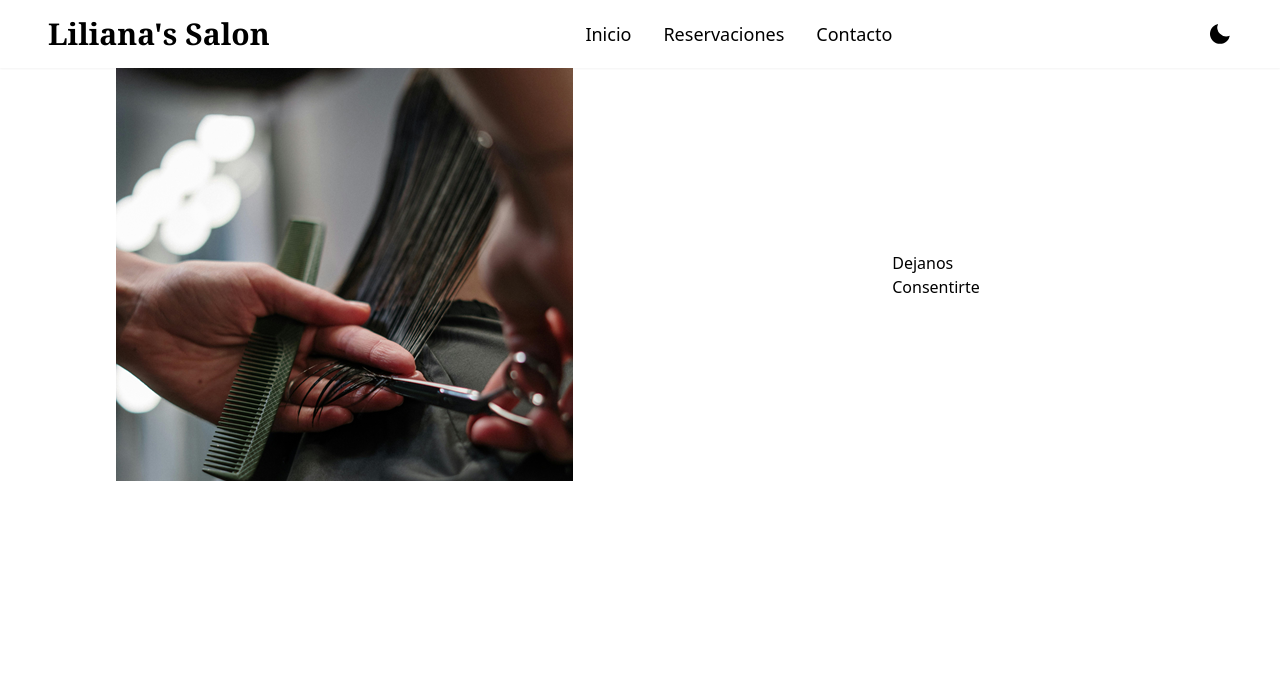
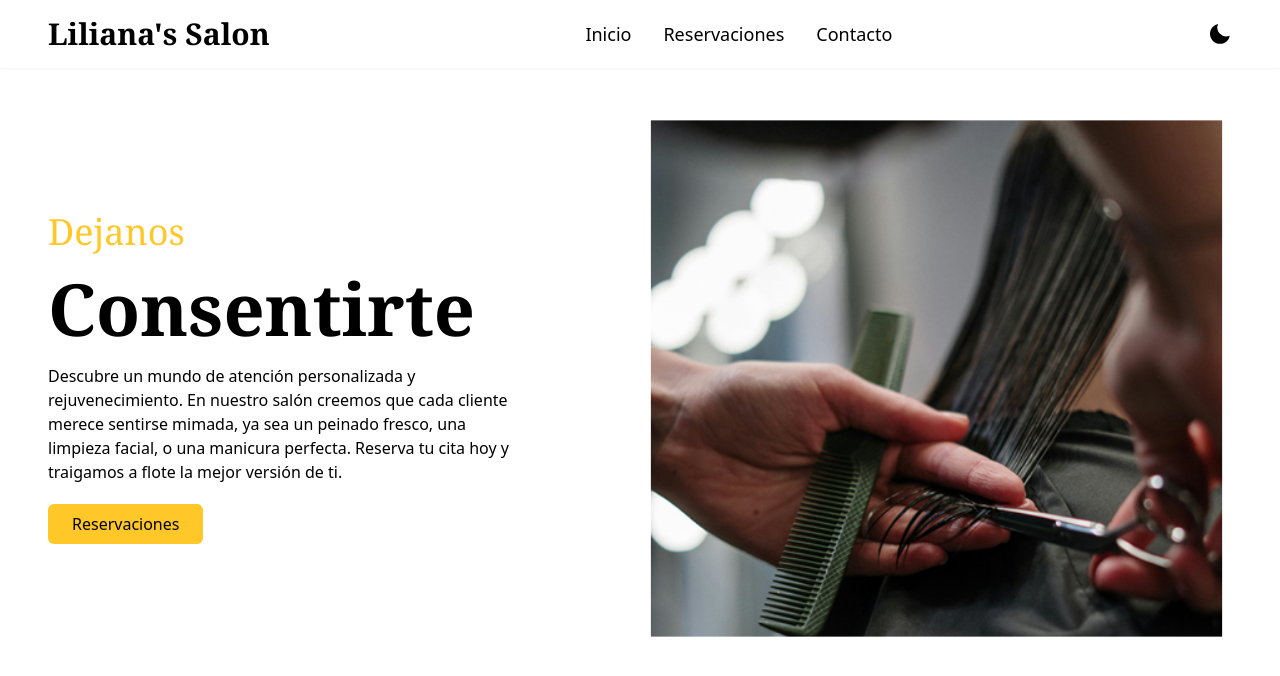
Before and after one commit to f-guevara/lilianasbeauty, a React (Vite) app: page / in a window 1280 px wide. Shown: the top 676 px of the page. Built offline with nearby package versions, Linux system fonts and the light colour scheme.

Commit message:
Created Hero section

```diff
--- a/package.json
+++ b/package.json
@@ -10,6 +10,8 @@
     "preview": "vite preview"
   },
   "dependencies": {
+    "aod": "^1.0.6",
+    "aos": "^2.3.4",
     "react": "^18.3.1",
     "react-dom": "^18.3.1",
     "react-icons": "^5.3.0"
--- a/src/App.jsx
+++ b/src/App.jsx
@@ -22,7 +22,7 @@ useEffect(() => {
   return (
     <>
     <Navbar theme={theme} setTheme={setTheme}/>
-    <Hero />
+    <Hero theme={theme}/>
     </>
   )
 }
--- a/src/components/Hero/Hero.jsx
+++ b/src/components/Hero/Hero.jsx
@@ -1,22 +1,36 @@
 import React from 'react';
 import haircutPic from '../../assets/haircut.png';
-const Hero = () => {
+import haircutPic2 from '../../assets/haircut-2.png'
+const Hero = ({theme}) => {
   return (
     <div className='dark:bg-black dark:text-white
-    duration-300'>
+    duration-300 relative -z-20'>
         <div className='container
-        min-h-[620px]'>
+        min-h-[620px] flex'>
             <div className='grid place-items-center
             grid-cols-1 sm:grid-cols-2'>
-                <div>
-                    <img src={haircutPic} alt='
-                    haircut picture' />
+                <div className='order-1 sm:order-2'>
+                    <img src={theme ==='dark' ?
+                    haircutPic2 : haircutPic} alt='
+                    haircut picture'
+                    className='relative -z-10
+                    max-h-[600px] sm:scale-125
+                    '/>
                 </div>
-                <div>
-                    <div>
-                        <p>Dejanos</p>
-                        <h1>Consentirte</h1>
-                    </div>
+                <div className='order-2 sm:order-1
+                space-y-5 sm:pr-32'>
+                        <p className='text-primary text-4xl font-serif'>Dejanos</p>
+                        <h1 className='text-5xl lg:text-7xl font-semibold font-serif'>Consentirte</h1>
+                        <p>Descubre un mundo de atención personalizada
+                            y rejuvenecimiento. En nuestro salón creemos
+                            que cada cliente merece sentirse mimada,
+                            ya sea un peinado fresco, una limpieza
+                            facial, o una manicura perfecta. Reserva tu
+                            cita hoy y traigamos a flote
+                            la mejor versión de ti.</p>
+                            <button className='btn bg-primary text-black
+                            px-6 py-2 rounded-md hover:bg-primary/80
+                            duration-300'>Reservaciones</button>
 
                 </div>
 
```
Also changed, not shown: src/assets/haircut-2.png (added), 1 other file (tests, documents, lock files or other folders).
